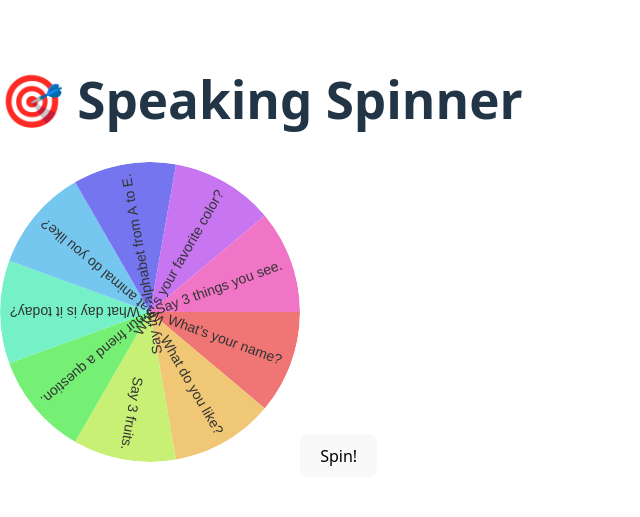
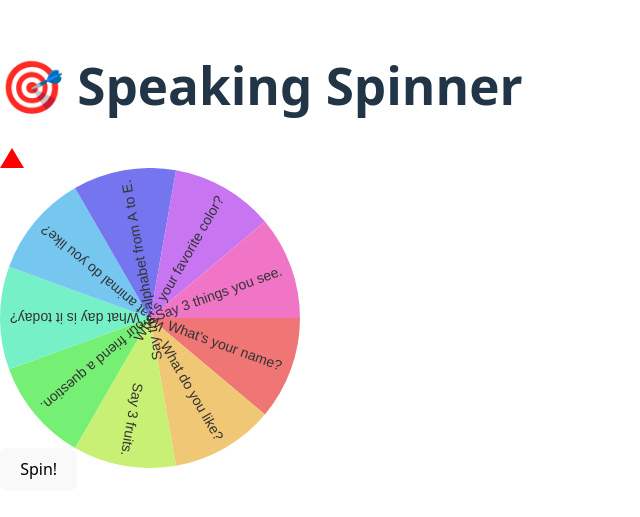
Before and after one commit to axxessgranted/speaking-spinner, a React (Vite) app: page / in a window 1280 px wide. Shown: the part 143-660 px from the top of the page, without its empty margins (0-640 px from the left). Built offline with nearby package versions, Linux system fonts and the light colour scheme.

Commit message:
Add a pointer and fix dependency arrays

```diff
--- a/src/components/Spinner.tsx
+++ b/src/components/Spinner.tsx
@@ -1,4 +1,4 @@
-import React, { useRef, useEffect, useState } from "react";
+import React, { useRef, useEffect, useState, useCallback } from "react";
 import { prompts } from "../data/prompts";
 
 const Spinner: React.FC = () => {
@@ -11,7 +11,8 @@ const Spinner: React.FC = () => {
   const numSlices = prompts.length;
   const anglePerSlice = (2 * Math.PI) / numSlices;
 
-  const drawWheel = (angleOffset: number) => {
+  const drawWheel = useCallback(
+    (angleOffset: number) => {
       const canvas = canvasRef.current;
       if (!canvas) return;
       const ctx = canvas.getContext("2d");
@@ -42,11 +43,13 @@ const Spinner: React.FC = () => {
         ctx.fillText(prompts[i], radius - 10, 5);
         ctx.restore();
       }
-  };
+    },
+    [anglePerSlice, numSlices]
+  );
 
   useEffect(() => {
     drawWheel(rotation);
-  }, [rotation]);
+  }, [rotation, drawWheel]);
 
   const spin = () => {
     if (isSpinning) return;
@@ -66,8 +69,6 @@ const Spinner: React.FC = () => {
     const animate = (time: number) => {
       const elapsed = time - start;
       const progress = Math.min(elapsed / duration, 1);
-
-      // Ease out
       const easeOut = 1 - Math.pow(1 - progress, 3);
       const angle = rotation + easeOut * (finalAngle - rotation);
 
@@ -88,7 +89,24 @@ const Spinner: React.FC = () => {
 
   return (
     <div className="text-center">
-      <canvas ref={canvasRef} style={{ borderRadius: "50%" }} />
+      <div
+        className="relative inline-block"
+        style={{ width: wheelSize, height: wheelSize }}
+      >
+        {/* Pointer */}
+        <div
+          className="absolute left-1/2 -top-5 transform -translate-x-1/2"
+          style={{
+            width: 0,
+            height: 0,
+            borderLeft: "12px solid transparent",
+            borderRight: "12px solid transparent",
+            borderBottom: "20px solid red",
+          }}
+        />
+        <canvas ref={canvasRef} className="rounded-full" />
+      </div>
+
       <button
         onClick={spin}
         className="mt-4 px-4 py-2 bg-blue-500 text-white rounded hover:bg-blue-600"
@@ -96,6 +114,7 @@ const Spinner: React.FC = () => {
       >
         {isSpinning ? "Spinning..." : "Spin!"}
       </button>
+
       {selectedPrompt && (
         <div className="mt-6 text-xl font-bold text-gray-800">
           🎤 {selectedPrompt}
```
Lines whose indentation alone changed are shown as unchanged.
